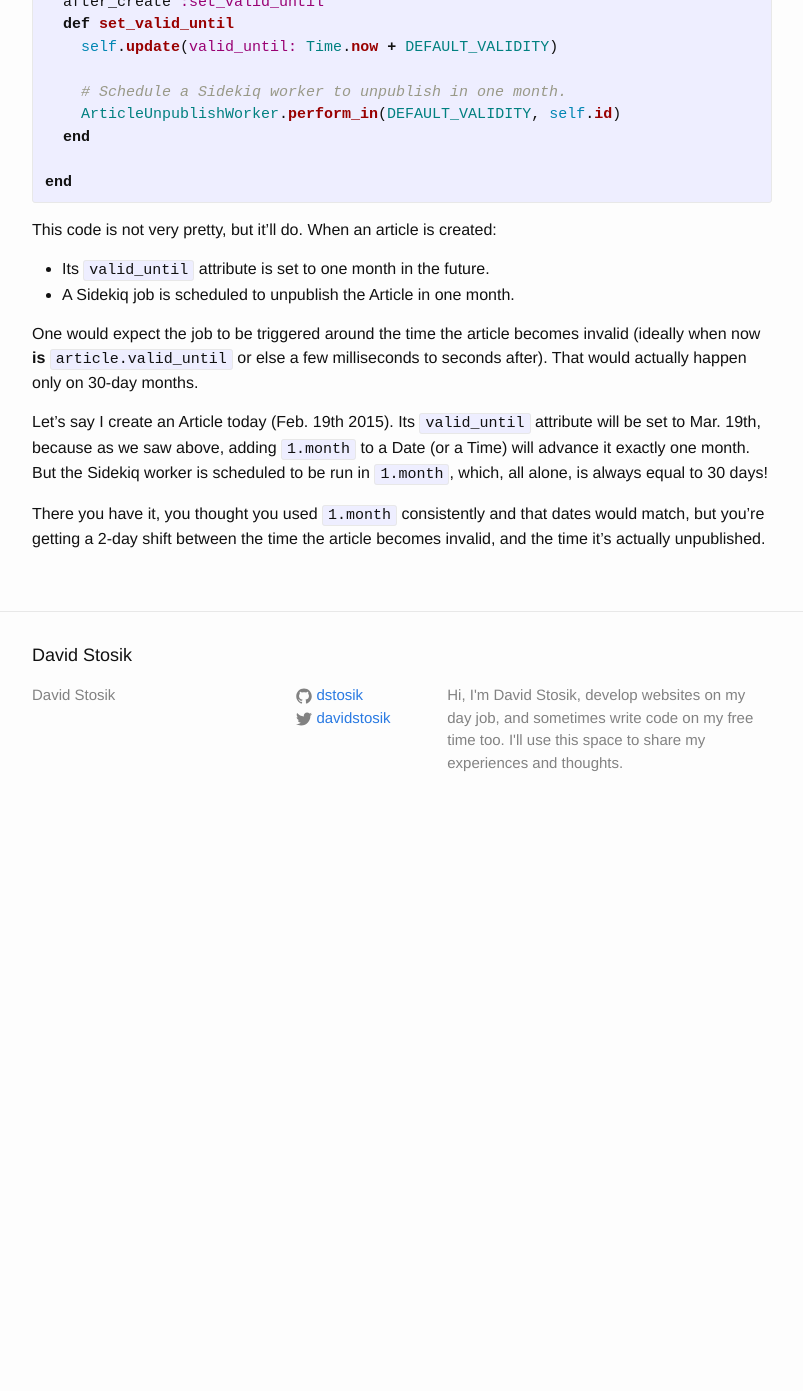
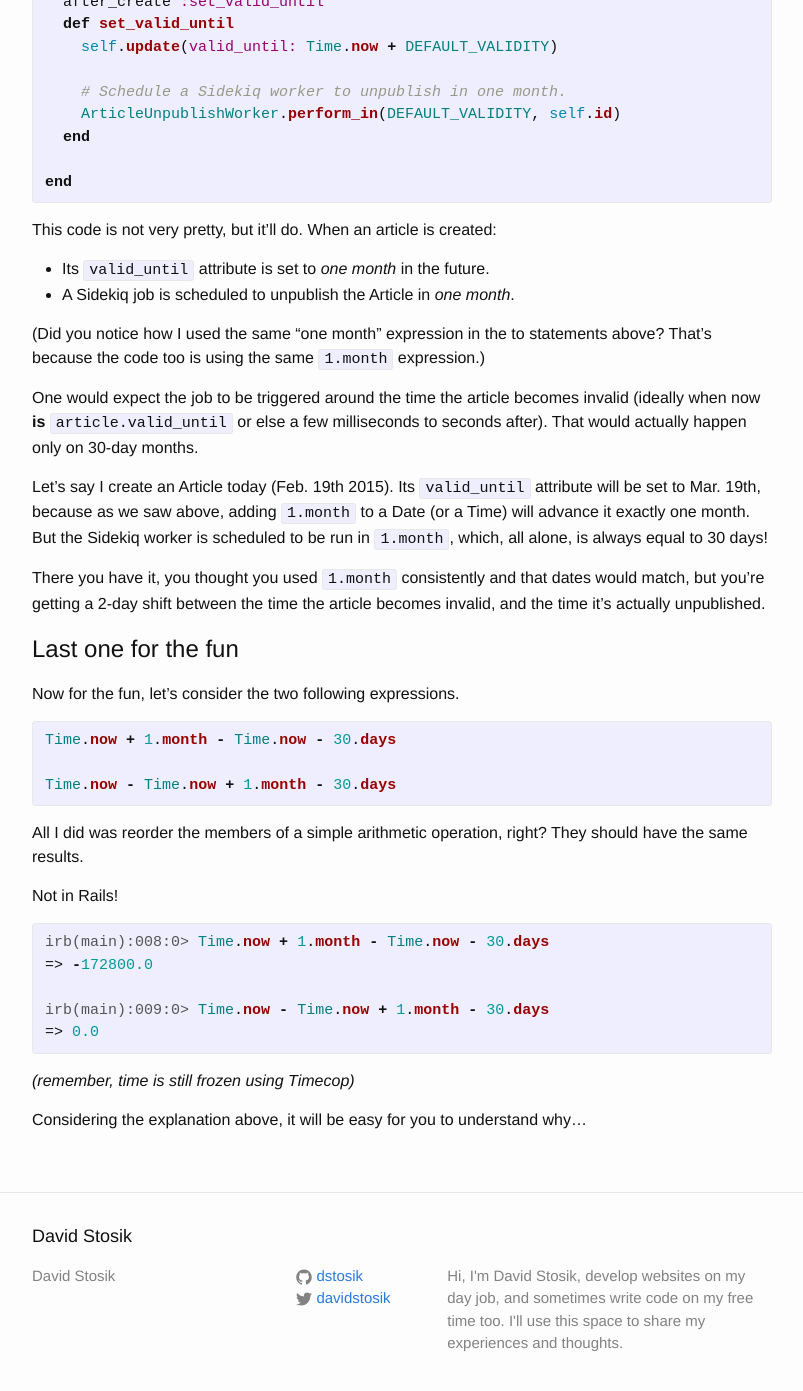
Before and after one commit to davidstosik/davidstosik.github.io, a Jekyll site: the page built from _posts/2015-02-19-rails-1month-variable-length.markdown, in a window 1280 px wide and 1400 px high, scrolled down 3276 px. Shown: the top 1391 px of the window, without its empty margins (238-1041 px from the left). Built offline with Jekyll 4.4.1, drawn with Linux system fonts in a browser that asks for light colours; before the commit the page ends 4110 px from its top, so only the background shows below that.

Commit message:
Complete first post.

```diff
--- a/_posts/2015-02-19-rails-1month-variable-length.markdown
+++ b/_posts/2015-02-19-rails-1month-variable-length.markdown
@@ -173,8 +173,11 @@ end
 
 This code is not very pretty, but it'll do. When an article is created:
 
- - Its `valid_until` attribute is set to one month in the future.
- - A Sidekiq job is scheduled to unpublish the Article in one month.
+ - Its `valid_until` attribute is set to *one month* in the future.
+ - A Sidekiq job is scheduled to unpublish the Article in *one month*.
+
+(Did you notice how I used the same "one month" expression in the to statements
+above? That's because the code too is using the same `1.month` expression.)
 
 One would expect the job to be triggered around the time the article becomes
 invalid (ideally when now **is** `article.valid_until` or else a few milliseconds
@@ -190,6 +193,32 @@ There you have it, you thought you used `1.month` consistently and that dates wo
 match, but you're getting a 2-day shift between the time the article becomes
 invalid, and the time it's actually unpublished.
 
+# Last one for the fun
+
+Now for the fun, let's consider the two following expressions.
+{% highlight ruby %}
+Time.now + 1.month - Time.now - 30.days
+
+Time.now - Time.now + 1.month - 30.days
+{% endhighlight %}
+
+All I did was reorder the members of a simple arithmetic operation, right? They
+should have the same results.
+
+Not in Rails!
+
+{% highlight irb %}
+irb(main):008:0> Time.now + 1.month - Time.now - 30.days
+=> -172800.0
+
+irb(main):009:0> Time.now - Time.now + 1.month - 30.days
+=> 0.0
+{% endhighlight %}
+*(remember, time is still frozen using Timecop)*
+
+Considering the explanation above, it will be easy for you to understand why...
+
+
 [1daynotobject]: http://www.bnjs.co/2015/01/14/rails-date-class-durations-and-ruby-basicobject/
 [datecalculations+]: https://github.com/rails/rails/blob/4-1-stable/activesupport/lib/active_support/core_ext/date/calculations.rb#L96
 [durationsum]: https://github.com/rails/rails/blob/4-1-stable/activesupport/lib/active_support/duration.rb#L90
```
